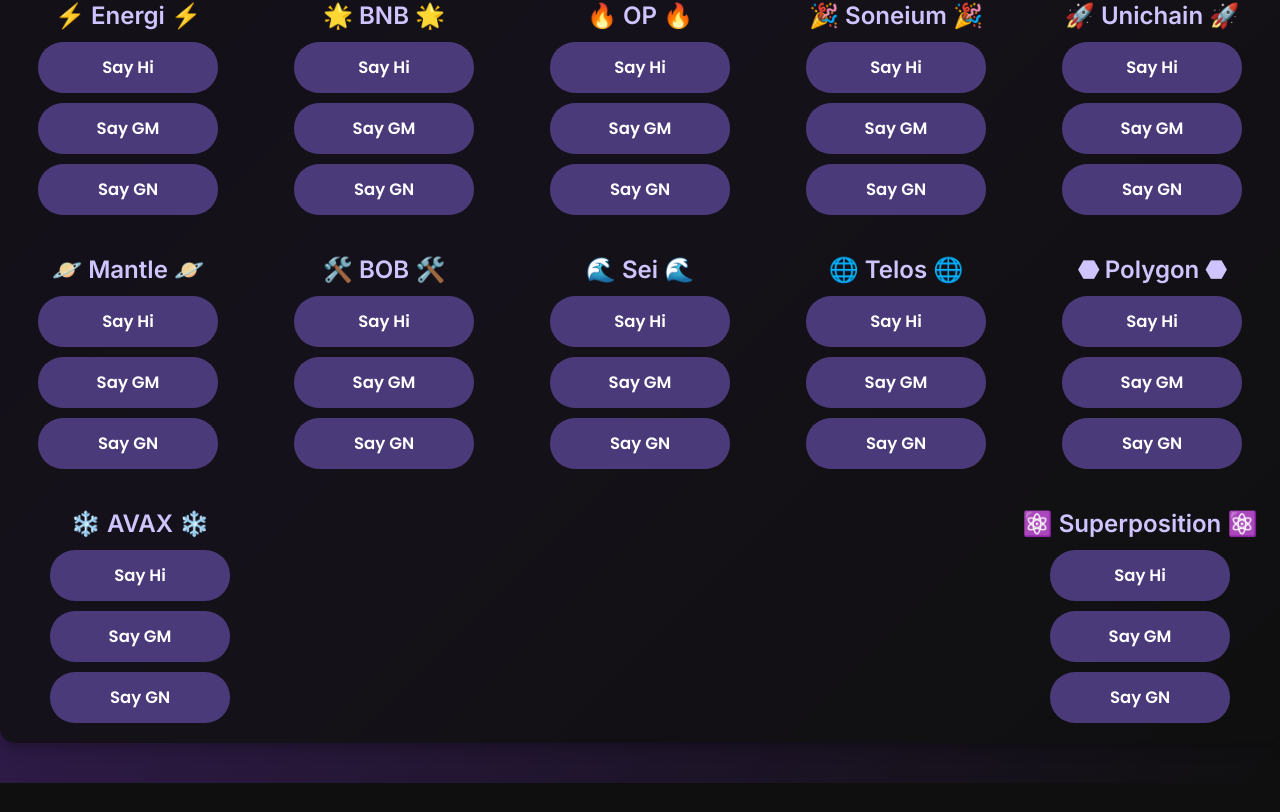
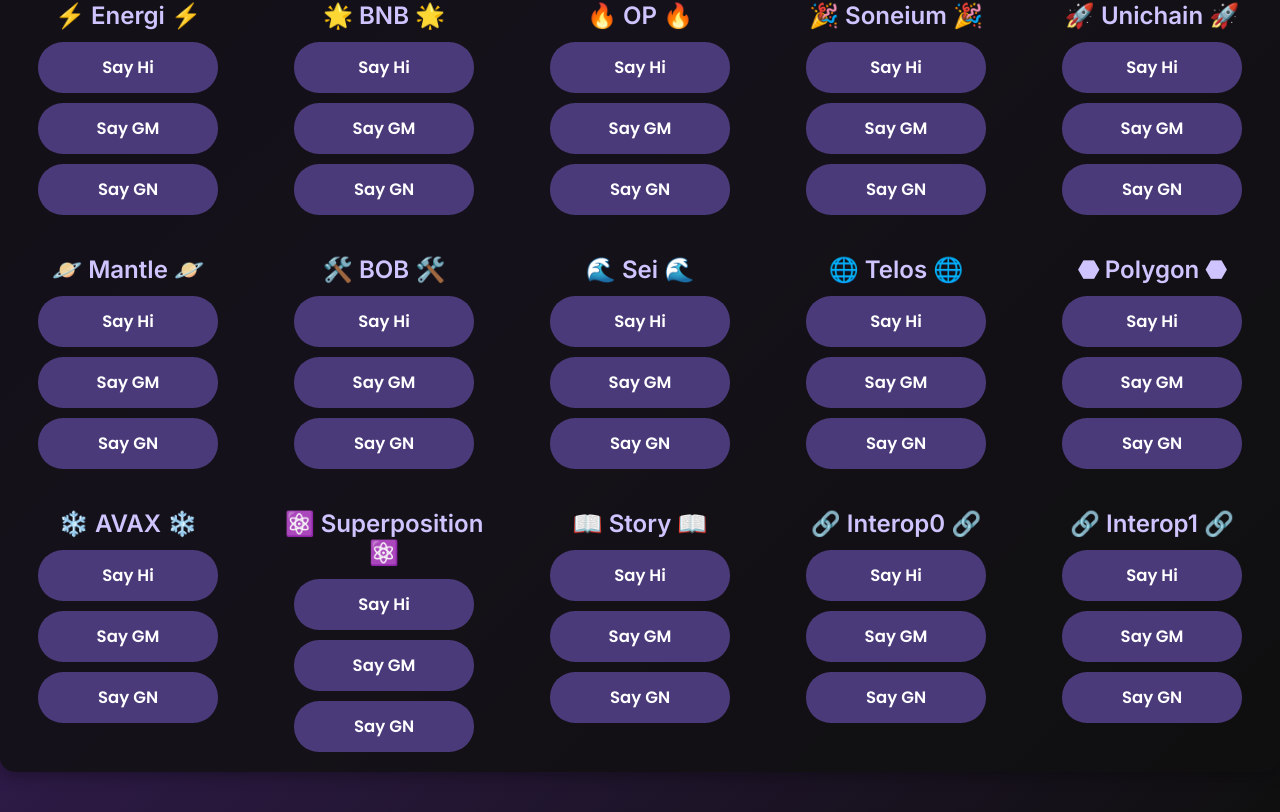
Before and after one commit to 0xliquidated/sayhi, a React (Vite) app: page / in a window 1280 px wide. Shown: the part 604-1416 px from the top of the page. Before the commit the page ends 1387 px from the top, so only its background shows below. Built offline with nearby package versions, Linux system fonts and the light colour scheme.

Commit message:
Fixed syntax error in interop1 chain definition, total 20 chains

```diff
--- a/src/App.jsx
+++ b/src/App.jsx
@@ -20,8 +20,11 @@
   sei: "🌊",
   telos: "🌐",
   polygon: "⬣",
-  avax: "❄️",         // Avalanche
-  superposition: "⚛️", // Superposition
+  avax: "❄️",
+  superposition: "⚛️",
+  story: "📖",
+  interop0: "🔗",
+  interop1: "🔗",
 };
 
 // Block explorer URLs for each chain
@@ -42,7 +45,10 @@
   telos: "https://www.teloscan.io/tx/",
   polygon: "https://polygonscan.com/tx/",
   avax: "https://snowtrace.io/tx/",
-  superposition: "https://explorer.superposition.so/tx/", // Placeholder—confirm if different
+  superposition: "https://explorer.superposition.so/tx/",
+  story: "https://explorer.story.network/tx/",
+  interop0: "https://explorer.interop.network/tx/",
+  interop1: "https://explorer.interop.network/tx/",
 };
 
 // Updated ABI for all chains
@@ -164,6 +170,9 @@
   polygon: { chainId: 137, address: "0x252294F81C909c90291e002e95894DdF020ca2d5", abi: contractABI },
   avax: { chainId: 43114, address: "0x901C4523CdDEb0A7EA8104Cb0454708dfb0142c5", abi: contractABI },
   superposition: { chainId: 55244, address: "0x25e86c4547C526a4D4eC04E808be561B13078013", abi: contractABI },
+  story: { chainId: 1514, address: "0x8654507A3e06c41BD5eF53c9B76452949511eB41", abi: contractABI },
+  interop0: { chainId: 420120000, address: "0x13c0E5c22d0a45e68Fa6583cdB4a455413B1e9F9", abi: contractABI },
+  interop1: { chainId: 420120001, address: "0x13c0E5c22d0a45e68Fa6583cdB4a455413B1e9F9", abi: contractABI }, // Fixed typo
 };
 
 // Error Boundary Component to catch rendering errors
@@ -275,7 +284,13 @@
               ? "Polygon"
               : chainKey === "avax"
               ? "AVAX"
-              : "Superposition"
+              : chainKey === "superposition"
+              ? "Superposition"
+              : chainKey === "story"
+              ? "Story"
+              : chainKey === "interop0"
+              ? "Interop0"
+              : "Interop1"
           } (Chain ID: ${chains[chainKey].chainId}) is not recognized by Rabby Wallet. Please ensure Rabby Wallet is up to date and supports this chain.`
         );
       } else if (err.message.includes("insufficient funds")) {
@@ -313,7 +328,13 @@
               ? "Polygon"
               : chainKey === "avax"
               ? "AVAX"
-              : "Superposition"
+              : chainKey === "superposition"
+              ? "Superposition"
+              : chainKey === "story"
+              ? "Story"
+              : chainKey === "interop0"
+              ? "Interop0"
+              : "Interop1"
           }. Please add ${chainKey === "berachain" ? "BERA" : "ETH"} to your wallet.`
         );
       } else if (err.message.includes("call revert exception")) {
@@ -351,7 +372,13 @@
               ? "Polygon"
               : chainKey === "avax"
               ? "AVAX"
-              : "Superposition"
+              : chainKey === "superposition"
+              ? "Superposition"
+              : chainKey === "story"
+              ? "Story"
+              : chainKey === "interop0"
+              ? "Interop0"
+              : "Interop1"
           }.`
         );
       } else {
@@ -399,7 +426,13 @@
             ? "Polygon"
             : chainKey === "avax"
             ? "AVAX"
-            : "Superposition"
+            : chainKey === "superposition"
+            ? "Superposition"
+            : chainKey === "story"
+            ? "Story"
+            : chainKey === "interop0"
+            ? "Interop0"
+            : "Interop1"
           }{" "}
           {matchingEmoji}
         </h2>
@@ -515,6 +548,9 @@
           <div className="chains-row">
             <SayHiButton chainKey="avax" signer={signer} onSuccess={handleSuccess} />
             <SayHiButton chainKey="superposition" signer={signer} onSuccess={handleSuccess} />
+            <SayHiButton chainKey="story" signer={signer} onSuccess={handleSuccess} />
+            <SayHiButton chainKey="interop0" signer={signer} onSuccess={handleSuccess} />
+            <SayHiButton chainKey="interop1" signer={signer} onSuccess={handleSuccess} />
           </div>
         </div>
 
```
